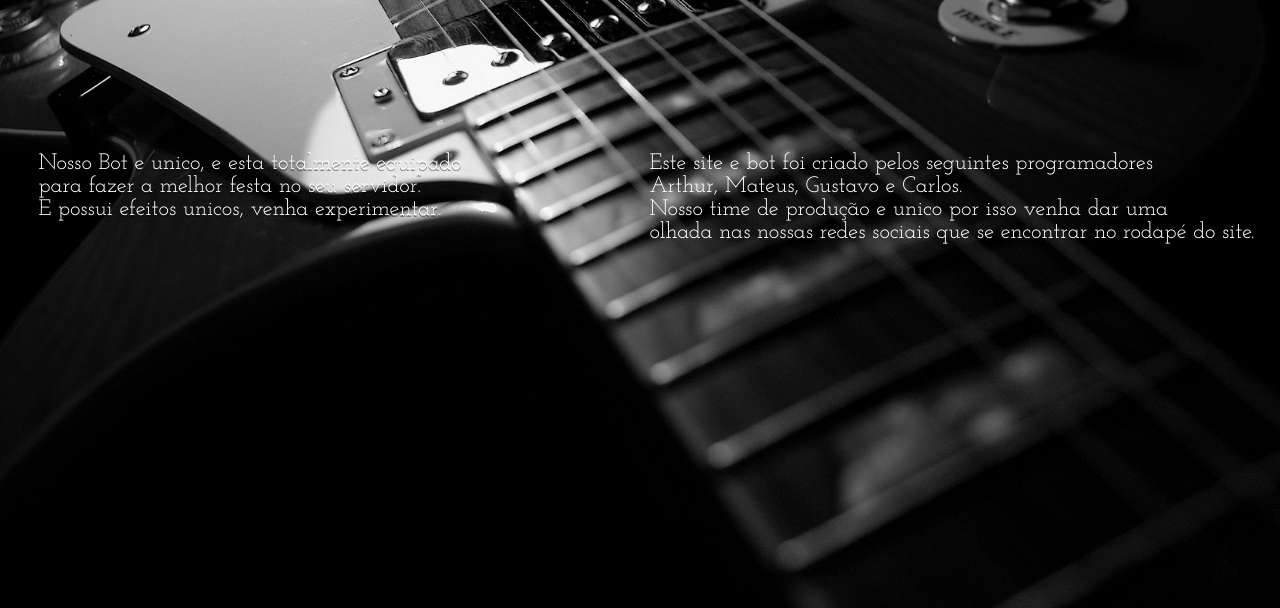
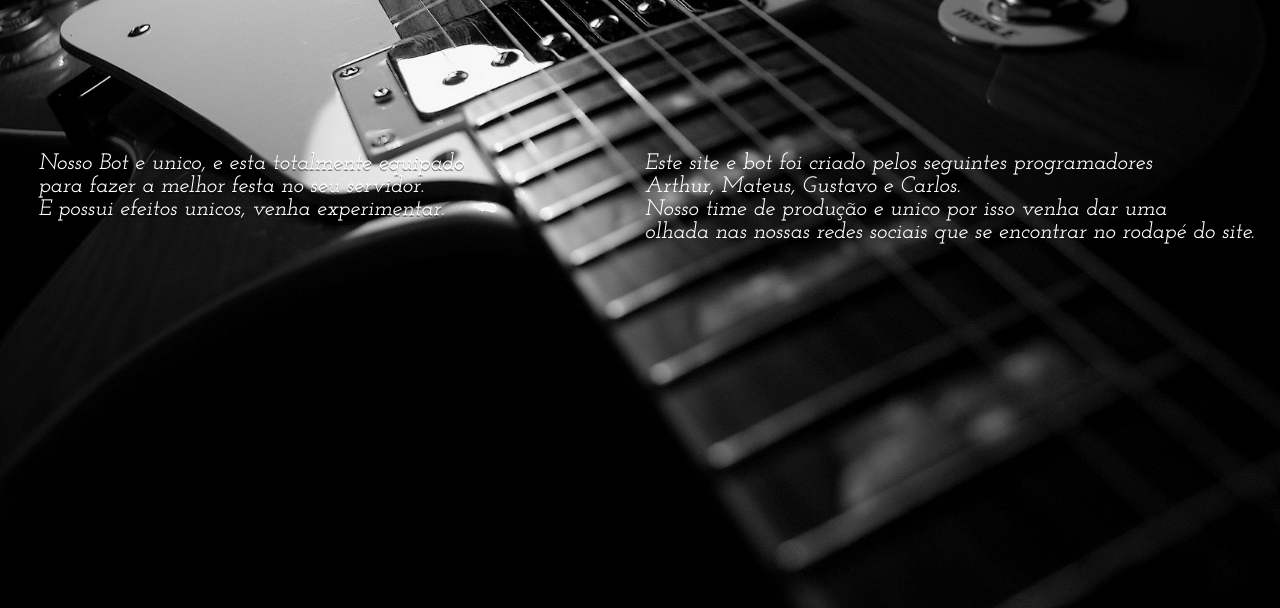
Before and after one commit to ArthBatista/Teemjs, a plain HTML site: page siteofici/sobre.html in a window 1280 px wide. Shown: the part 192-800 px from the top of the page. Drawn offline with Linux system fonts and the light colour scheme.

Commit message:
Update sobre.css

```diff
--- a/siteofici/css/sobre.css
+++ b/siteofici/css/sobre.css
@@ -1,8 +1,4 @@
 /*sobre*/
-@import url('https://fonts.googleapis.com/css2?family=Baloo+2:wght@500&family=Josefin+Slab:ital,wght@1.100&family=Mulish:ital,wght@1.500&display=swap');
-
-@import url("https://fonts.googleapis.com/css2? family = Baloo + 2: wght @ 500 & family = Josefin + Slab: ital, wght @ 1.100 & family = Mulish: ital, wght @ 1.500 & display = swap"); */
-
 *{
     margin: 0;
     padding: 0;
```
